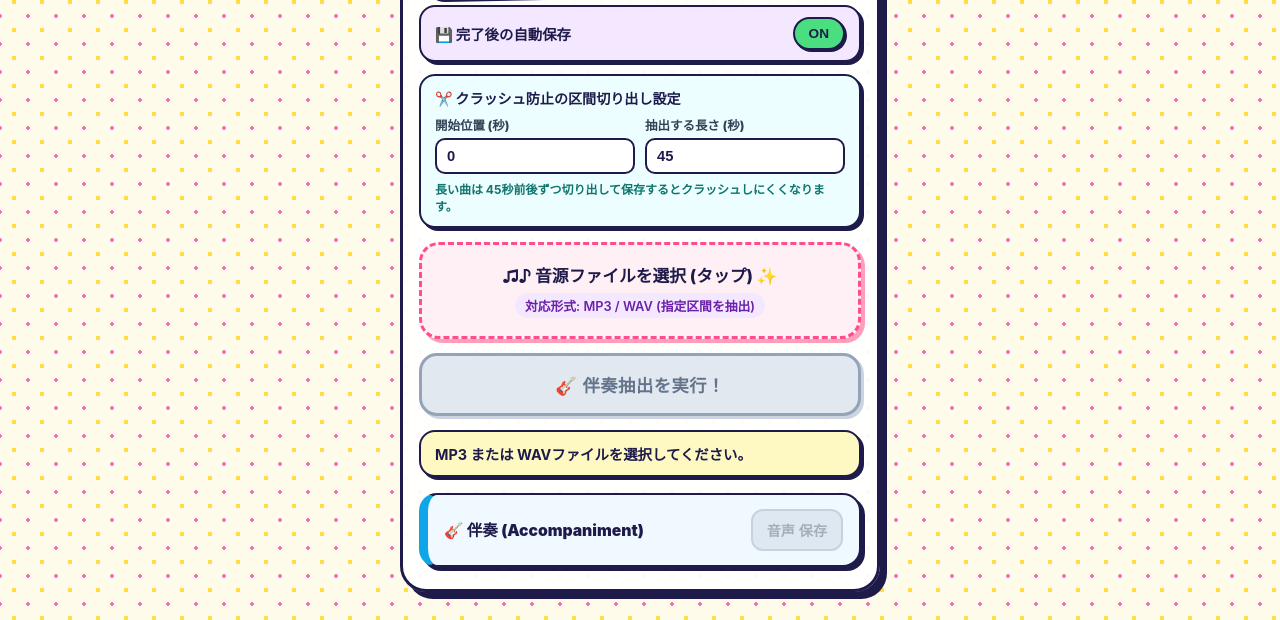
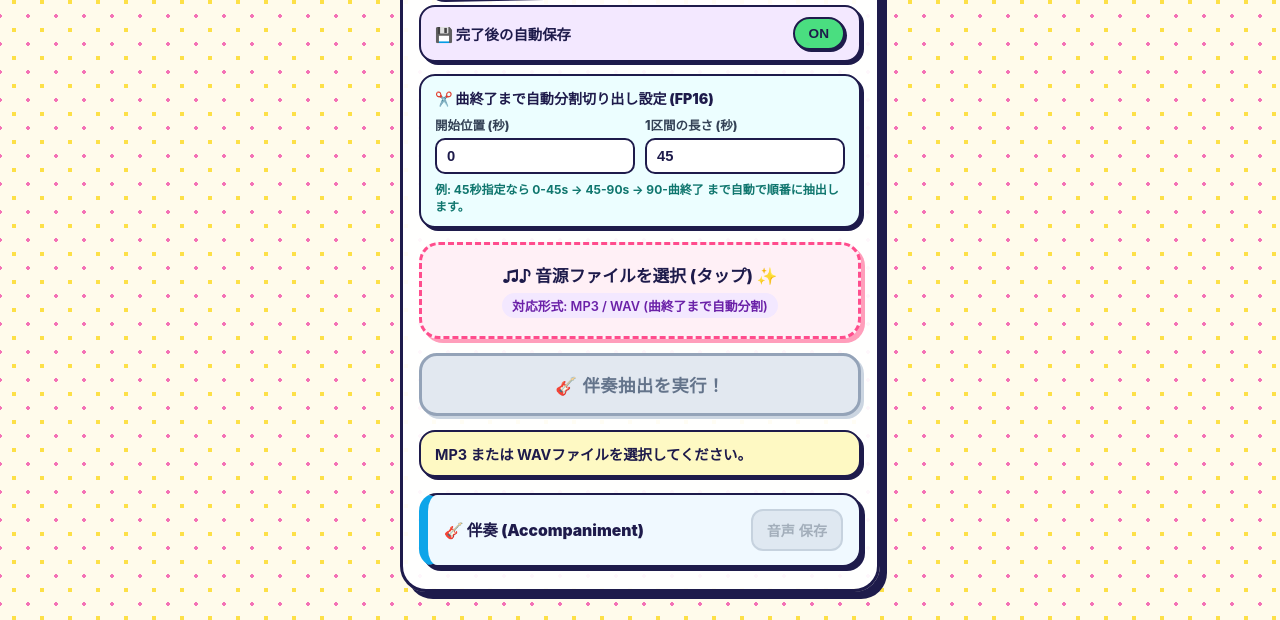
Before and after one commit to WING1209/ONNX-2-, a plain HTML site: page index.html in a window 1280 px wide. Shown: the part 180-800 px from the top of the page. Drawn offline with Linux system fonts and the light colour scheme.

Commit message:
Update index.html

```diff
--- a/index.html
+++ b/index.html
@@ -301,22 +301,22 @@ input[type="file"] {
     <button id="autoSaveToggle" type="button" class="auto-save-btn is-on" aria-pressed="true">ON</button>
   </div>
   <div class="range-panel">
-    <div class="range-title">✂️ クラッシュ防止の区間切り出し設定</div>
+    <div class="range-title">✂️ 曲終了まで自動分割切り出し設定 (FP16)</div>
     <div class="range-grid">
       <div class="range-field">
         <label for="startSecInput">開始位置 (秒)</label>
         <input id="startSecInput" type="number" min="0" step="1" value="0">
       </div>
       <div class="range-field">
-        <label for="durationSecInput">抽出する長さ (秒)</label>
+        <label for="durationSecInput">1区間の長さ (秒)</label>
         <input id="durationSecInput" type="number" min="5" max="120" step="1" value="45">
       </div>
     </div>
-    <div class="range-hint">長い曲は 45秒前後ずつ切り出して保存するとクラッシュしにくくなります。</div>
+    <div class="range-hint">例: 45秒指定なら 0-45s → 45-90s → 90-曲終了 まで自動で順番に抽出します。</div>
   </div>
   <label for="audioFile" class="file-label" id="fileLabel">
     <span>♫♪ 音源ファイルを選択 (タップ) ✨</span>
-    <span class="file-sub" id="fileSub">対応形式: MP3 / WAV (指定区間を抽出)</span>
+    <span class="file-sub" id="fileSub">対応形式: MP3 / WAV (曲終了まで自動分割)</span>
   </label>
   <input type="file" id="audioFile" accept=".mp3, .wav, audio/mpeg, audio/wav">
   <button id="runBtn" class="btn" disabled>🎸 伴奏抽出を実行！</button>
@@ -328,6 +328,6 @@ input[type="file"] {
     </div>
   </div>
 </div>
-<script type="module" src="app.js?v=1.14-slice"></script>
+<script type="module" src="app.js?v=1.14-fp16-auto"></script>
 </body>
 </html>
```
